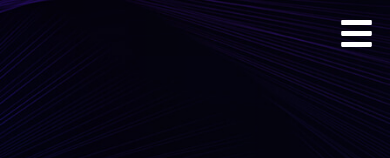
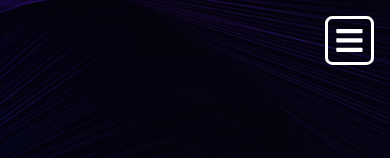
Before and after one commit to fabianblancowuest/smahh-client, a React (Vite) app: page / in a window 390 px wide. Shown: the top 158 px of the page. Built offline with nearby package versions, Linux system fonts and the light colour scheme.

Commit message:
NavBar styles modified

```diff
--- a/src/components/Nav/Nav.module.css
+++ b/src/components/Nav/Nav.module.css
@@ -133,8 +133,8 @@ ul {
 	}
 	.menuToggle {
 		display: inline;
-		width: 35px;
-		height: 35px;
+		width: 30px;
+		height: 30px;
 		position: absolute;
 		top: 0;
 		right: 0;
@@ -144,6 +144,9 @@ ul {
 		color: white;
 		/* transition: all 0.3s ease-in-out; */
 		transition: transform 0.5s ease-in-out;
+		padding: 0.4rem;
+		border-radius: 15%;
+		border: 3px solid white;
 	}
 
 	.menuToggle:hover {
```
